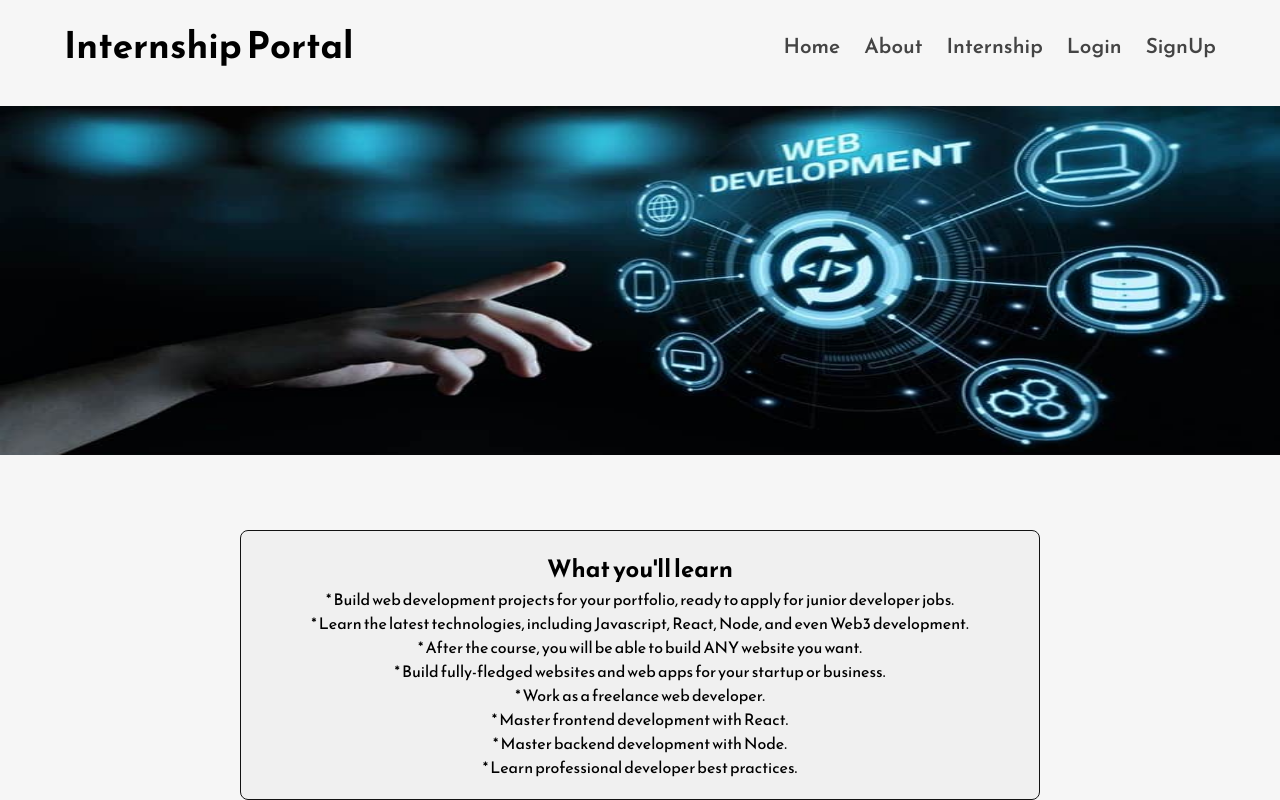
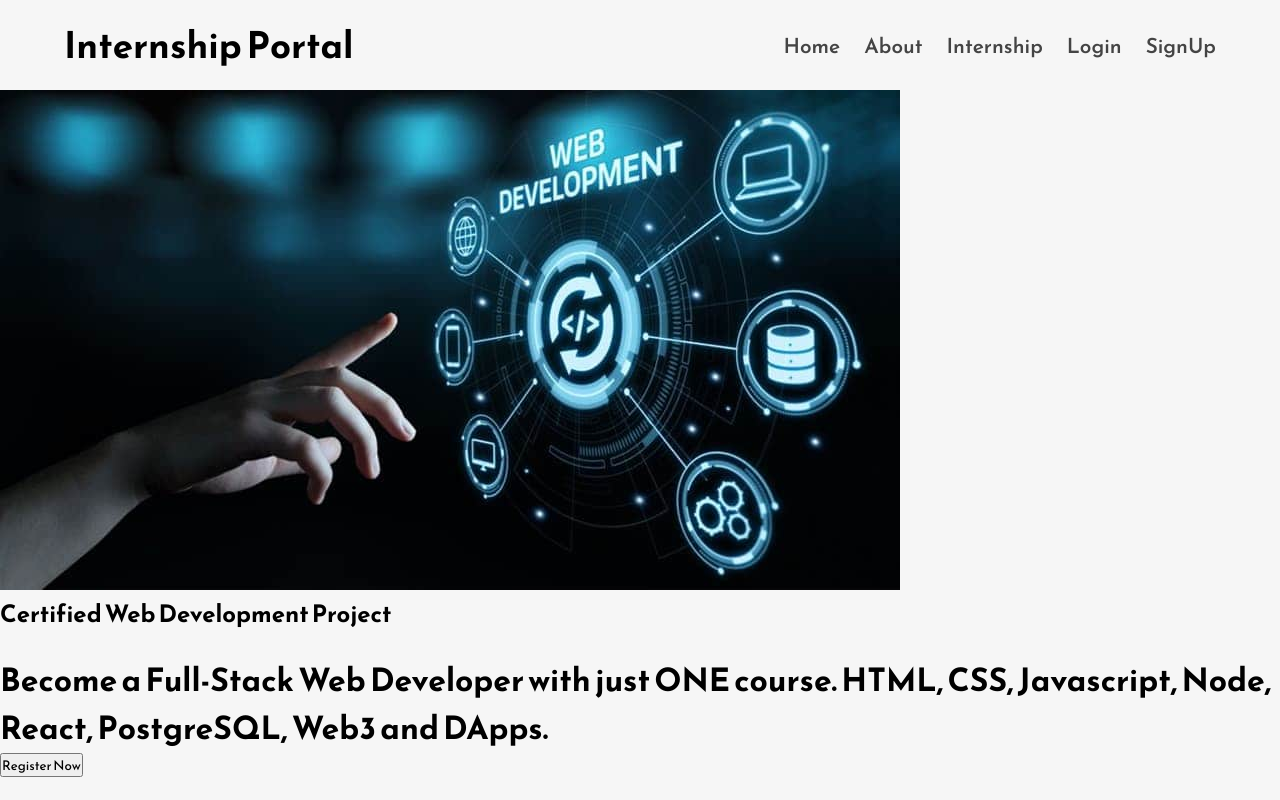
Before and after one commit to GouriKrishnan/Internship-Portal-, a React (Create React App) app: page /Webdevelopment in a window 1280 px wide. Built offline with nearby package versions, Linux system fonts and the light colour scheme.

Commit message:
Update webdevelopment.jsx

```diff
--- a/src/ui-component/webdevelopment.jsx
+++ b/src/ui-component/webdevelopment.jsx
@@ -2,21 +2,36 @@
  import WebdevelopmentImage from "../Assets/web-development-image.jpg";
  import './Webdevelopment.css';
 
-const Webdevelopment = () => {
+ import WebDevelopmentImage from '../Assets/web-development-image.jpg'
 
+ const Webdevelopment = () => {
+
+  const handleRegisterClick = () => {
+    // Add your logic for the Register button click
+    console.log('Register button clicked');
+  };
    return (
+    <div className="webdev">
 
-      <div className="webdev">
+        {/* Image with text overlay */}
+        <div className="image-container">
+          <img src={WebDevelopmentImage} alt="Web Development Project" className="project-image-a" />
+          <div className="image-overlay">
+          <div className="image-text">
+          <h2>Certified Web Development Project</h2>
+          <br></br>
+          <h1>Become a Full-Stack Web Developer with just ONE course. HTML, CSS, Javascript, Node, React, PostgreSQL, Web3 and DApps.</h1>
+        </div>
 
-        {/* <h3> Certified Web Development Project</h3>
-       <br></br>
-       <h2>Become a Full-Stack Web Developer with just ONE course. HTML, CSS, Javascript, Node, React, PostgreSQL, Web3 and DApps.</h2> */}
-
-         <div className='image-wrapper'>
-           <img src={WebdevelopmentImage} alt='' className='image'/>
-           </div>
-          <br></br>
-
+        {/* Register Now button */}
+        <div className="register-button-container">
+          <button className="register-button" onClick={handleRegisterClick}>
+            Register Now
+          </button>
+        </div>
+      </div>
+      </div>
+         <br></br>
 
       <div className="content-box">
           <section id='title' className='py-md-5'>
@@ -37,11 +52,7 @@ const Webdevelopment = () => {
             </div>
           </section>
           </div>
-
              <br></br>
-
-             <br></br>
-
 
           <div className="content-box-a">
           <section id='title' className='py-md-5'>
@@ -61,6 +72,7 @@ const Webdevelopment = () => {
           </section>
           </div>
 
+           <br></br>
 
 
       </div>
```
